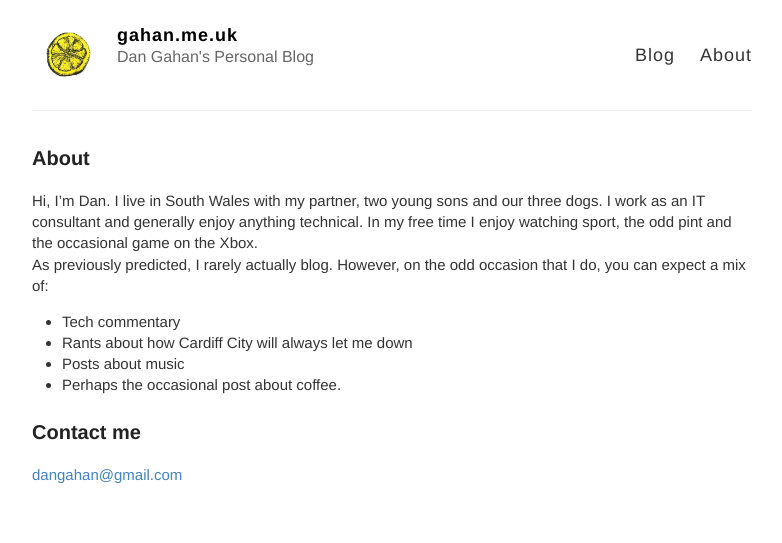
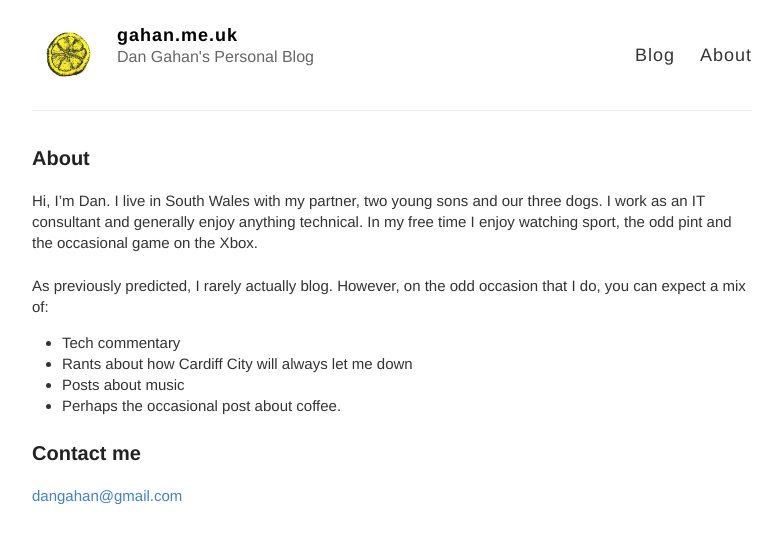
Before and after one commit to DanGahan/DanGahan.github.io, a Jekyll site: the page built from about.md, in a window 1280 px wide. Shown: the top 543 px of the page, without its empty margins (248-1030 px from the left). Built offline with Jekyll 4.4.1, drawn with Linux system fonts in a browser that asks for light colours.

Commit message:
style tweaks

```diff
--- a/Gemfile
+++ b/Gemfile
@@ -7,6 +7,5 @@ group :jekyll_plugins do
   gem 'jekyll-timeago'
   gem 'jekyll-sitemap'
   gem 'kramdown-parser-gfm'
-   gem 'webrick'
+  gem 'webrick'
 end
-~
--- a/_layouts/default.html
+++ b/_layouts/default.html
@@ -25,13 +25,13 @@
           <a href="{{ site.baseurl }}/" class="site-avatar"><img src="{{ site.avatar }}" /></a>
 
           <div class="site-info">
-            <h1 class="site-name"><a href="{{ site.baseurl }}/">{{ site.name }}</a></h1>
+            <h1 class="site-name"><a href="/">{{ site.name }}</a></h1>
             <p class="site-description">{{ site.description }}</p>
           </div>
 
           <nav>
-            <a href="{{ site.baseurl }}/">Blog</a>
-            <a href="{{ site.baseurl }}/about">About</a>
+            <a href="/">Blog</a>
+            <a href="/about">About</a>
           </nav>
         </header>
       </div>
--- a/about.md
+++ b/about.md
@@ -5,7 +5,7 @@ permalink: /about/
 ---
 
 Hi, I'm Dan. I live in South Wales with my partner, two young sons and our three dogs. I work as an IT consultant and generally enjoy anything technical. In my free time I enjoy watching sport, the odd pint and the occasional game on the Xbox.
-
+<br/><br/>
 
 As previously predicted, I rarely actually blog. However, on the odd occasion that I do, you can expect a mix of:
 
--- a/style.scss
+++ b/style.scss
@@ -110,6 +110,7 @@ strong, b {
 
 img {
   max-width: 100%;
+  height: auto;
 }
 
 // Fixes images in popup boxes from Google Translate
```
Also changed, not shown: _posts/2024-4-11-AIVendorLockin.md (+1 -1 lines).
